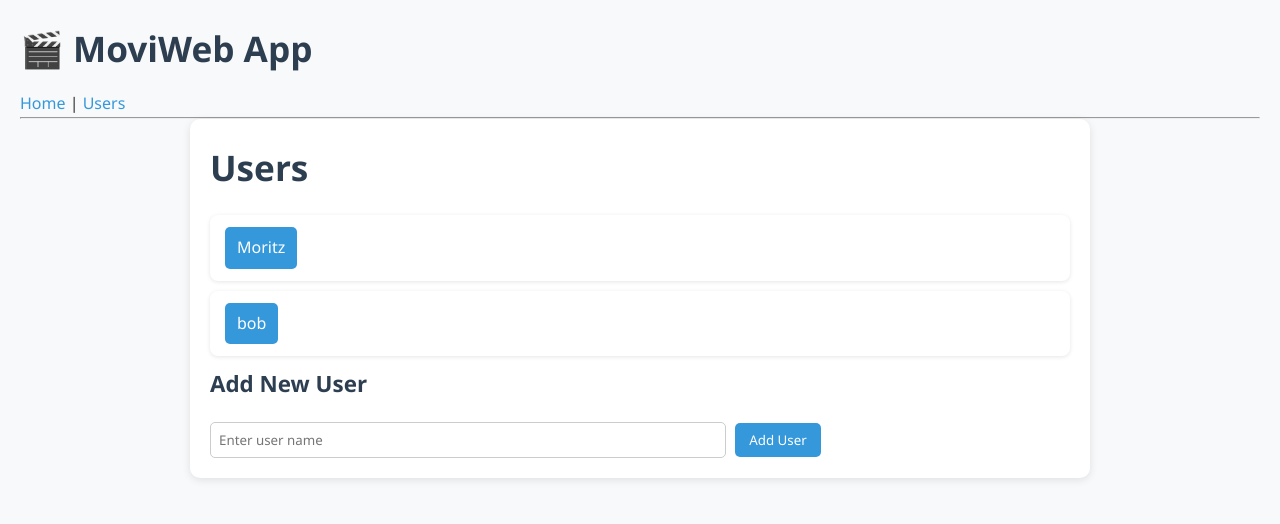
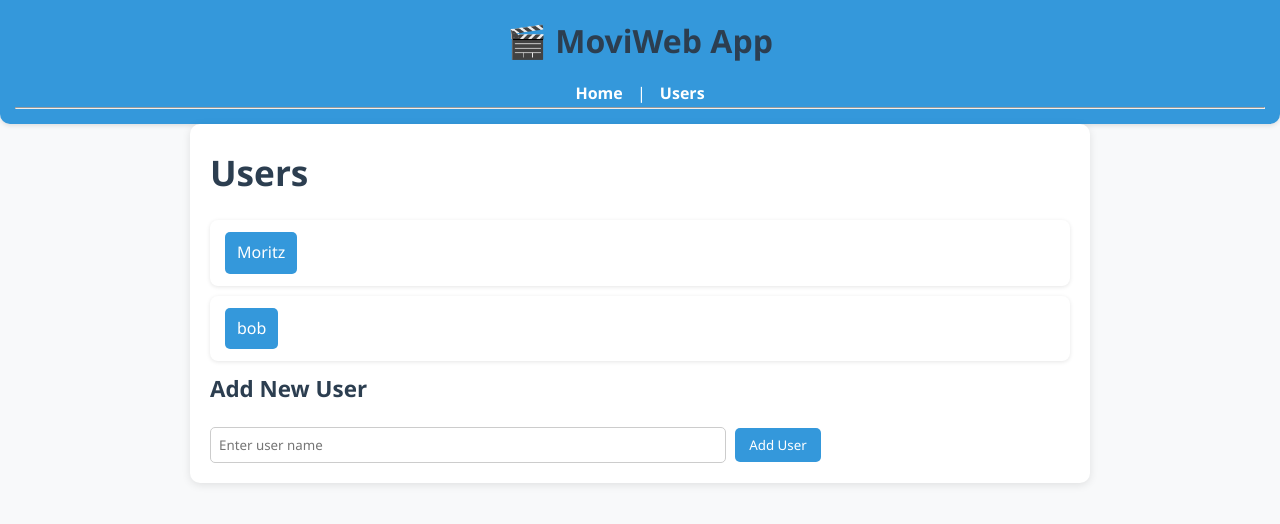
Before and after one commit to moritzbrosch36/MovieWebApp, a Flask app: page / in a window 1280 px wide. Shown: the top 524 px of the page. Run offline with Flask 3, Linux system fonts and the light colour scheme.

Commit message:
Adjustments

```diff
--- a/static/style.css
+++ b/static/style.css
@@ -10,10 +10,49 @@ body {
     background-color: #f8f9fa;
     color: #333;
     line-height: 1.6;
-    padding: 20px;
+    padding: 0;
 }
 
 /* --- Header --- */
+header {
+    background-color: #3498db;
+    padding: 15px;
+    color: white;
+    text-align: center;
+    border-radius: 0 0 10px 10px;
+    box-shadow: 0 2px 4px rgba(0, 0, 0, 0.1);
+}
+
+header h1 {
+    font-size: 2rem;
+}
+
+header nav {
+    margin-top: 10px;
+}
+
+header nav a {
+    color: white;
+    margin: 0 10px;
+    text-decoration: none;
+    font-weight: bold;
+}
+
+header nav a:hover {
+    text-decoration: underline;
+}
+
+/* --- Footer --- */
+footer {
+    text-align: center;
+    padding: 10px;
+    margin-top: 40px;
+    color: #777;
+    font-size: 0.9rem;
+    background-color: #f1f1f1;
+}
+
+/* --- Headers --- */
 h1, h2, h3 {
     color: #2c3e50;
     margin-bottom: 15px;
```
